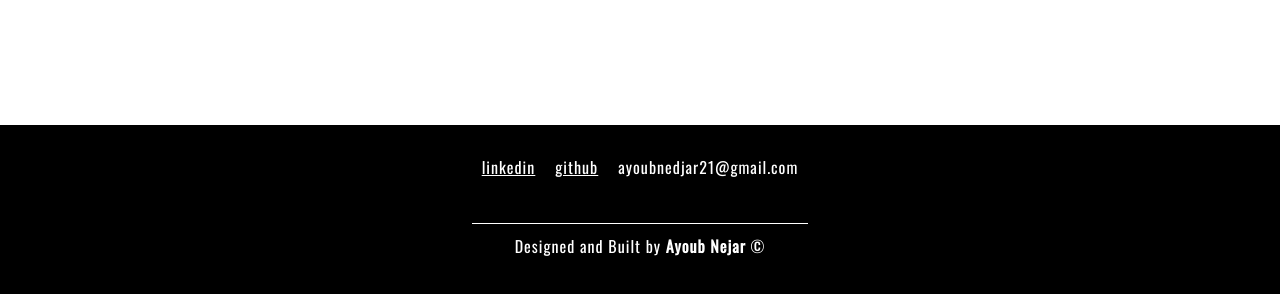
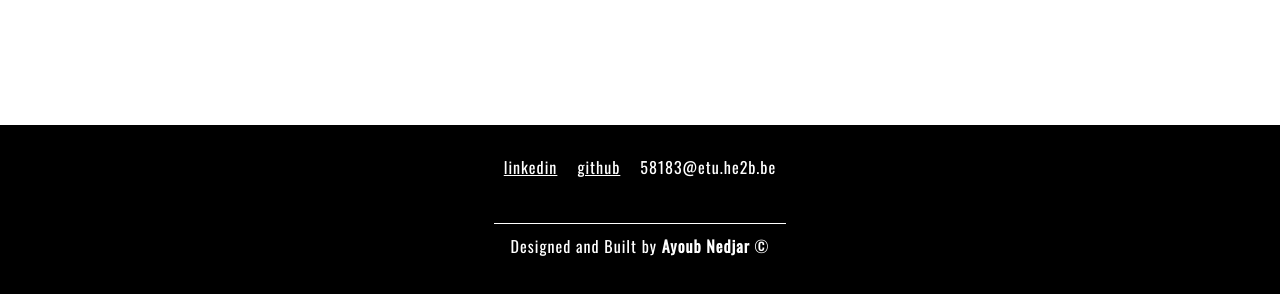
Before and after one commit to AyoubNedjar/Portfolio, a plain HTML site: page index.html in a window 1280 px wide. Shown: the part 1314-1608 px from the top of the page. Drawn offline with nearby package versions, Linux system fonts and the light colour scheme.

Commit message:
add the subject2

```diff
--- a/index.html
+++ b/index.html
@@ -149,9 +149,9 @@
         <div class="links">
             <a href="https://www.linkedin.com/in/ayoub-nedjar-28ab02303/" alt="linkedin link" target="_blank">linkedin</a>
             <a href="https://github.com/AyoubNedjar" alt="github link" target="_blank">github</a>
-            <p>ayoubnedjar21@gmail.com</p>
+            <p>58183@etu.he2b.be</p>
         </div>
-        <p>Designed and Built by <b>Ayoub Nejar</b> &copy;</p>
+        <p>Designed and Built by <b>Ayoub Nedjar</b> &copy;</p>
     </footer>
 </body>
 
```
